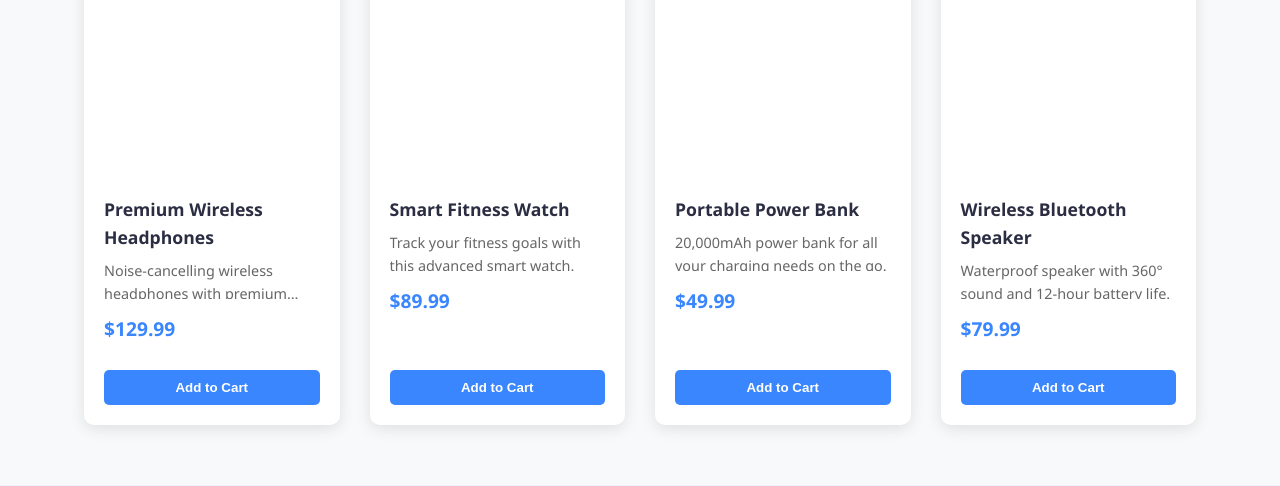
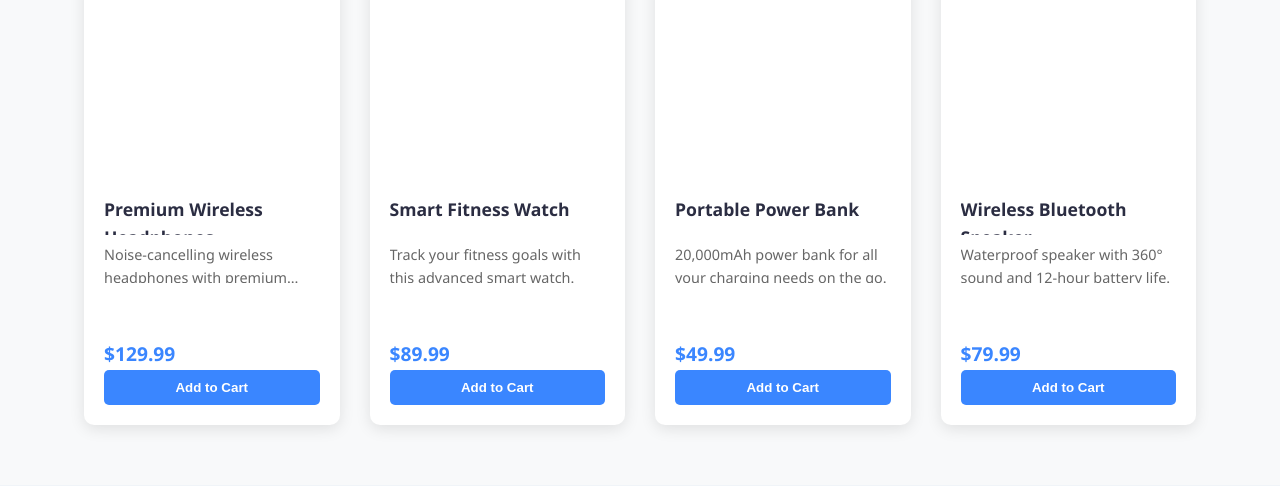
Before and after one commit to BillyGrande/eshop, a Flask app: page / in a window 1280 px wide. Shown: the part 653-1139 px from the top of the page. Run offline with Flask 3, Linux system fonts and the light colour scheme.

Commit message:
Improve product description and price alignment

```diff
--- a/src/static/style.css
+++ b/src/static/style.css
@@ -191,32 +191,50 @@ nav ul li a:hover, nav ul li a.active {
     justify-content: space-between; /* Push elements to the top and bottom */
 }
 
+/* Product content area - applying DRY by creating a reusable structure */
 .product-content {
-    flex-grow: 1; /* This pushes the button to the bottom */
+    flex-grow: 1;
+    display: flex;
+    flex-direction: column;
+    height: 160px; /* Fixed height for content area */
+}
+
+/* Common product text styles - KISS by grouping common properties */
+.product-text {
+    overflow: hidden;
+    margin-bottom: 10px;
 }
 
 .product-info h3 {
     font-size: 1.1rem;
+    color: #2b2d42;
+    height: 40px; /* Fixed height for product title */
     margin-bottom: 8px;
-    color: #2b2d42;
+    display: -webkit-box;
+    -webkit-line-clamp: 2;
+    -webkit-box-orient: vertical;
+    overflow: hidden;
 }
 
 .product-description {
     font-size: 0.9rem;
     color: #666;
-    margin-bottom: 15px;
+    height: 40px; /* Fixed height for description */
     display: -webkit-box;
     -webkit-line-clamp: 2;
     -webkit-box-orient: vertical;
     overflow: hidden;
-    height: 40px; /* Fixed height for description */
+    margin-bottom: 15px;
 }
 
 .product-price {
     font-size: 1.2rem;
     font-weight: 700;
     color: #3a86ff;
-    margin-bottom: 15px;
+    margin-top: auto; /* Push price to bottom of content area */
+    height: 30px; /* Fixed height for price */
+    display: flex;
+    align-items: center;
 }
 
 .add-to-cart {
--- a/src/templates/index.html
+++ b/src/templates/index.html
@@ -50,8 +50,8 @@
                     </div>
                     <div class="product-info">
                         <div class="product-content">
-                            <h3>{{ product.name }}</h3>
-                            <p class="product-description">{{ product.description }}</p>
+                            <h3 class="product-text">{{ product.name }}</h3>
+                            <p class="product-description product-text">{{ product.description }}</p>
                             <p class="product-price">${{ product.price }}</p>
                         </div>
                         <button class="add-to-cart">Add to Cart</button>
```
